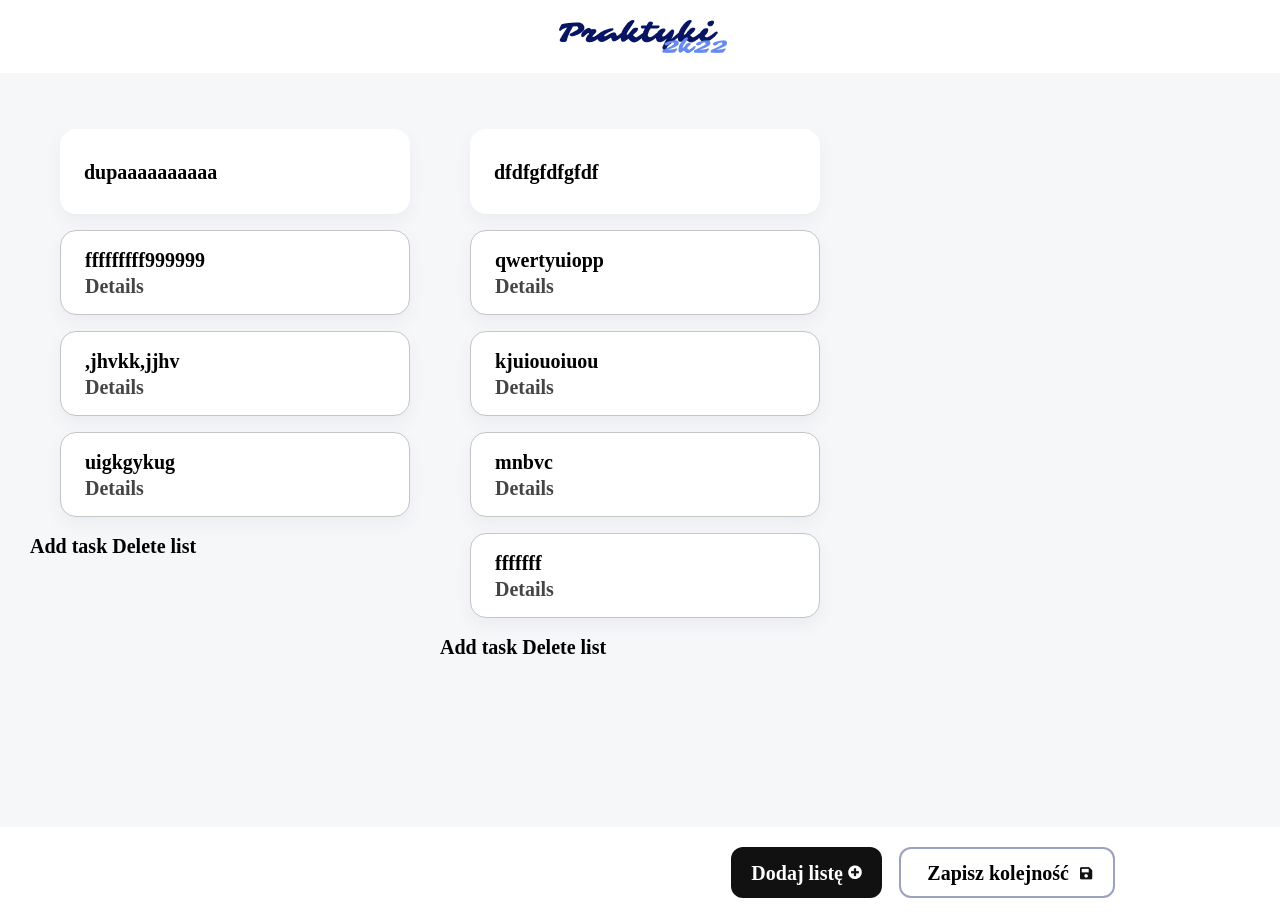
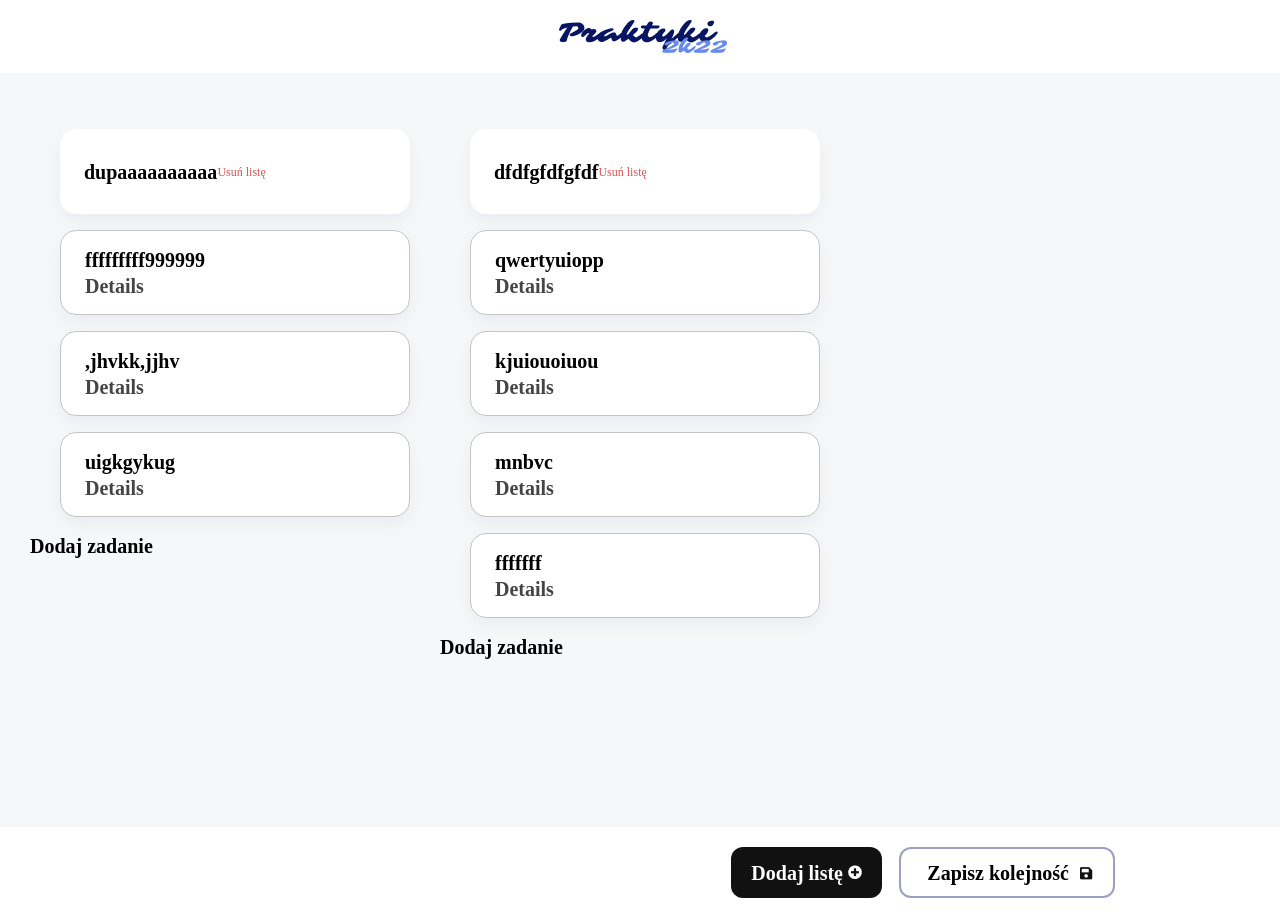
Before and after one commit to mati31203/trello1, a PHP site: page / in a window 1280 px wide. Run offline with PHP 8.4, Linux system fonts and the light colour scheme; data comes from the database, SQL or seed files in the repository; some libraries are stand-ins or nearby versions.

Commit message:
updates 2 23.03.2022

```diff
--- a/index.php
+++ b/index.php
@@ -30,6 +30,8 @@ $lists = getList();
 
                 <div class="listname" data-id="<?=$list['id_l'];?>">
                     <?=$list['name'];?>
+                    <a class="deletelist" href="deletelist.php?id_l=<?=$id_l; ?>">Usuń listę</a>
+
                 </div>
 
                 <div class="sortable connectedSortable">
@@ -44,9 +46,8 @@ $lists = getList();
                     <?php endforeach ?>
                 </div>
 
-                <a href="addtask1.php?id_l=<?=$id_l; ?>">Add task</a>
+                <a class="addtask" href="addtask1.php?id_l=<?=$id_l; ?>">Dodaj zadanie</a>
 
-                <a href="deletelist.php?id_l=<?=$id_l; ?>">Delete list</a>
 
             </div>
 
--- a/style.css
+++ b/style.css
@@ -8,6 +8,8 @@ body
   letter-spacing: 0em;
   text-align: left;
   color: black;
+  box-sizing: border-box;
+
 }
 
 .ui-state-default
@@ -41,6 +43,7 @@ input[type=submit]
   letter-spacing: 0em;
   text-align: left;
   color: black;
+  cursor: pointer;
 }
 
 .container
@@ -109,6 +112,19 @@ footer
   box-sizing: border-box;
 }
 
+.deletelist
+{
+  text-align: right;
+  float: right;
+  font-family: 'Red Hat Display';
+  font-style: normal;
+  font-weight: 500;
+  font-size: 12px;
+  line-height: 16px;
+  color: #DA5454;
+
+}
+
 .task
 {
   width: 350px;
@@ -142,7 +158,6 @@ footer
   padding-left: 20px;
 }
 
-
 .reordertasksbutton
 {
   top: 20px;
@@ -159,6 +174,8 @@ footer
   border-radius: 12px;
   cursor: pointer;
 }
-img {
+
+img
+{
   margin-left: 5px;
 }
```
